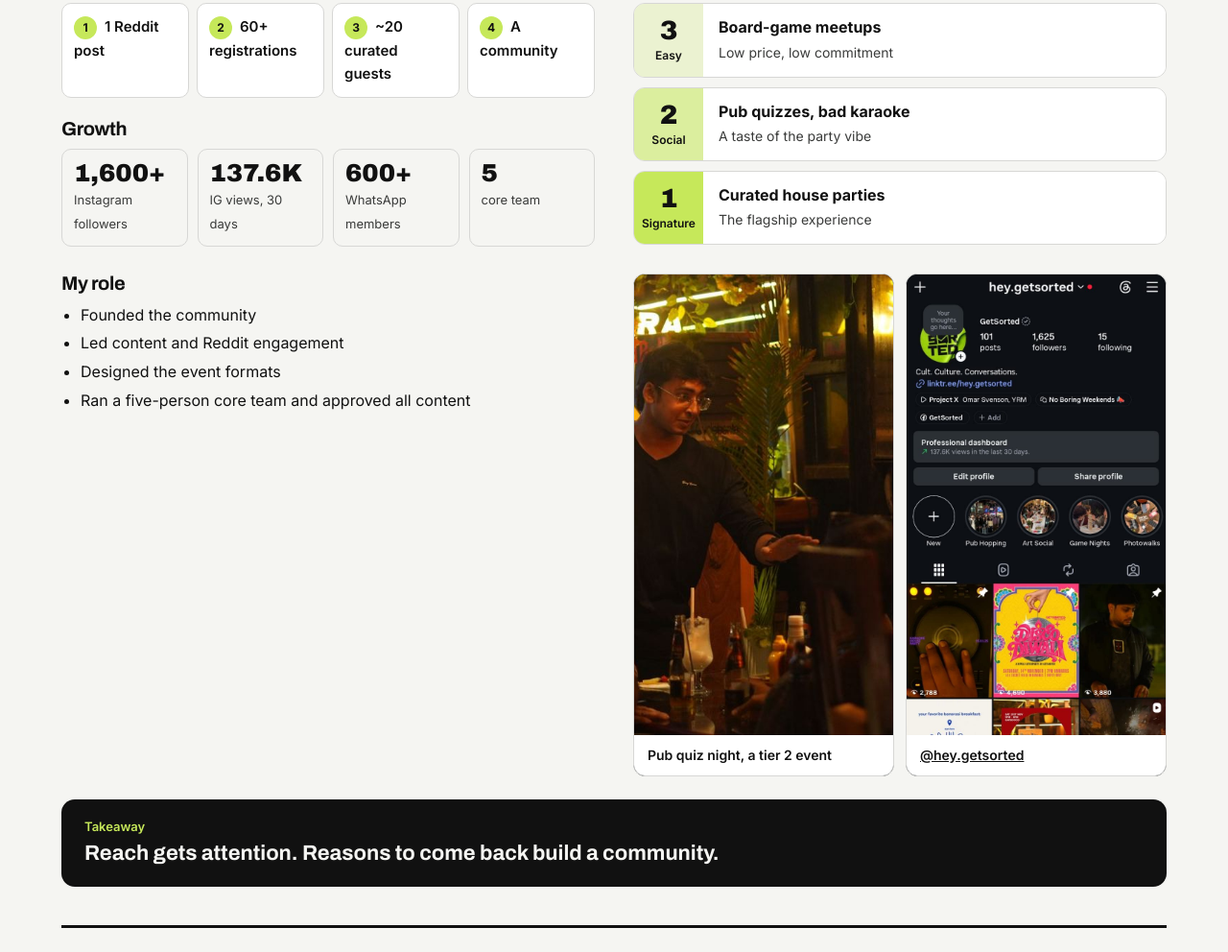
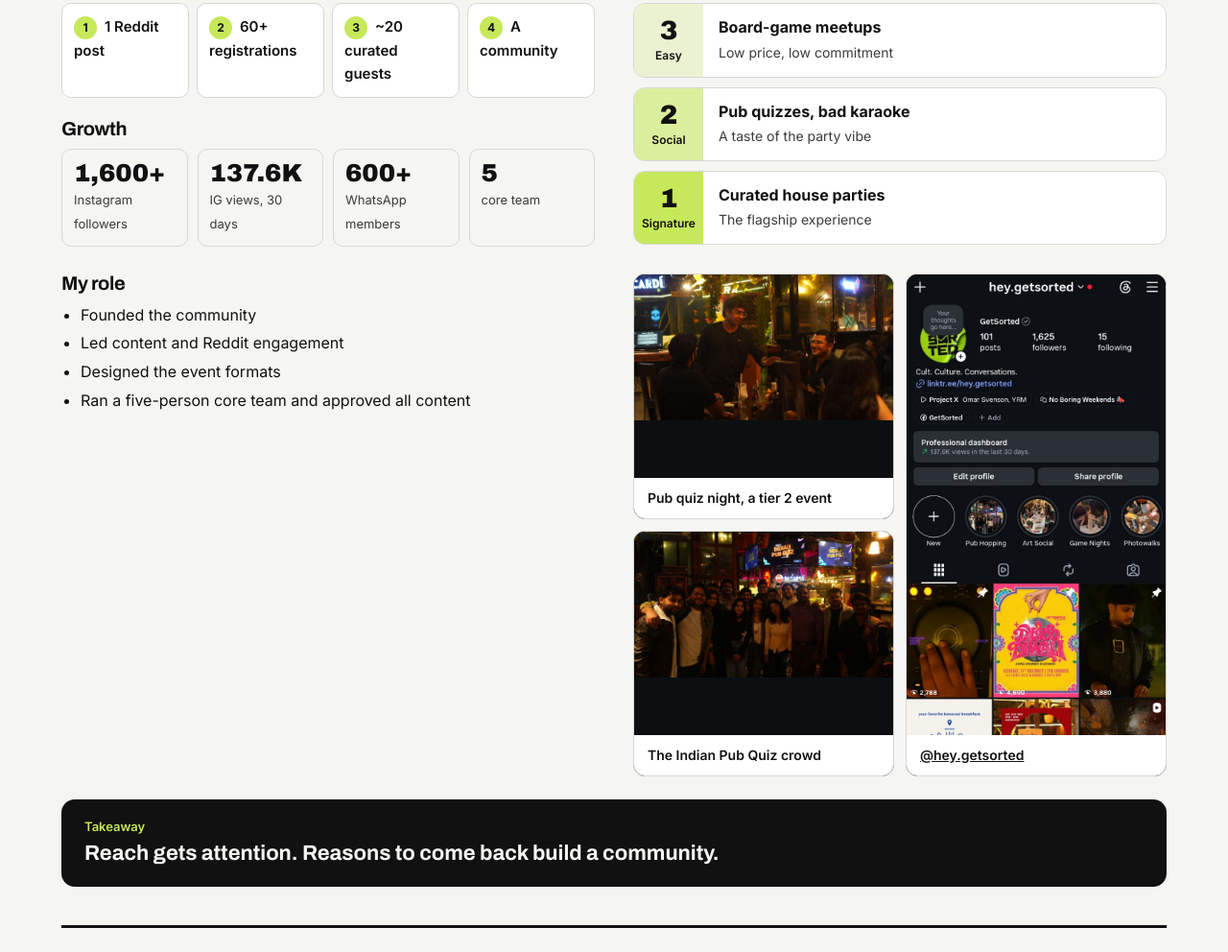
Before and after one commit to VibingBee/wamique-portfolio, a plain HTML site: page index.html in a window 1280 px wide. Shown: the part 3275-4267 px from the top of the page at 96% size. Drawn offline with Linux system fonts and the light colour scheme.

Commit message:
Add Indian Pub Quiz group photo
Co-Authored-By: Claude Opus 5.5 <noreply@anthropic.com>
Claude-Session: https://claude.ai/code/session_01CWXyEtH5xzicHPptEH4iia

```diff
--- a/index.html
+++ b/index.html
@@ -116,7 +116,7 @@ li{margin-bottom:4px}
 .reel iframe{display:block;width:100%;height:640px;border:0;background:#fff}
 .hero-photo{margin-bottom:20px}
 .hero-photo img{aspect-ratio:16/9;max-height:none;object-position:center}
-.land img{aspect-ratio:auto;height:100%;min-height:260px;object-position:center}
+.land img{aspect-ratio:16/9;max-height:none;object-position:center}
 .pair{display:grid;grid-template-columns:minmax(0,1fr) minmax(0,1fr);gap:2px;background:#0b0f12}
 @media(max-width:700px){.gs-shots{grid-template-columns:minmax(0,1fr)}}
 .one{font-size:18px;font-weight:500;margin:-8px 0 20px;max-width:60ch}
@@ -226,7 +226,7 @@ li{margin-bottom:4px}
       </div>
       <div class="grid2" style="margin-top:28px">
         <div class="blk"><h4>My role</h4><ul><li>Founded the community</li><li>Led content and Reddit engagement</li><li>Designed the event formats</li><li>Ran a five-person core team and approved all content</li></ul></div>
-        <div class="gallery" style="margin-top:0"><figure class="shot land"><img src="assets/getsorted-pub-quiz.jpg" alt="A GetSorted pub quiz night: the host addresses teams seated around tables in a lit-up bar" loading="lazy" width="1200" height="675"><figcaption>Pub quiz night, a tier 2 event</figcaption></figure><figure class="shot"><img src="assets/getsorted-instagram.jpg" alt="GetSorted Instagram profile @hey.getsorted: 101 posts, 1,625 followers, 137.6K views in the last 30 days" loading="lazy" width="720" height="1405"><figcaption><a href="https://www.instagram.com/hey.getsorted/" target="_blank" rel="noopener">@hey.getsorted</a></figcaption></figure></div>
+        <div class="gallery" style="margin-top:0"><div class="gs-left"><figure class="shot land"><img src="assets/getsorted-pub-quiz.jpg" alt="A GetSorted pub quiz night: the host addresses teams seated around tables in a lit-up bar" loading="lazy" width="1200" height="675"><figcaption>Pub quiz night, a tier 2 event</figcaption></figure><figure class="shot land"><img src="assets/getsorted-pub-quiz-group.jpg" alt="Group photo of GetSorted attendees at the Indian Pub Quiz, screens showing the quiz title behind them" loading="lazy" width="1200" height="675"><figcaption>The Indian Pub Quiz crowd</figcaption></figure></div><figure class="shot"><img src="assets/getsorted-instagram.jpg" alt="GetSorted Instagram profile @hey.getsorted: 101 posts, 1,625 followers, 137.6K views in the last 30 days" loading="lazy" width="720" height="1405"><figcaption><a href="https://www.instagram.com/hey.getsorted/" target="_blank" rel="noopener">@hey.getsorted</a></figcaption></figure></div>
       </div>
       <div class="take"><small>Takeaway</small>Reach gets attention. Reasons to come back build a community.</div>
     </article>
```
Also changed, not shown: assets/getsorted-pub-quiz-group.jpg (added).
